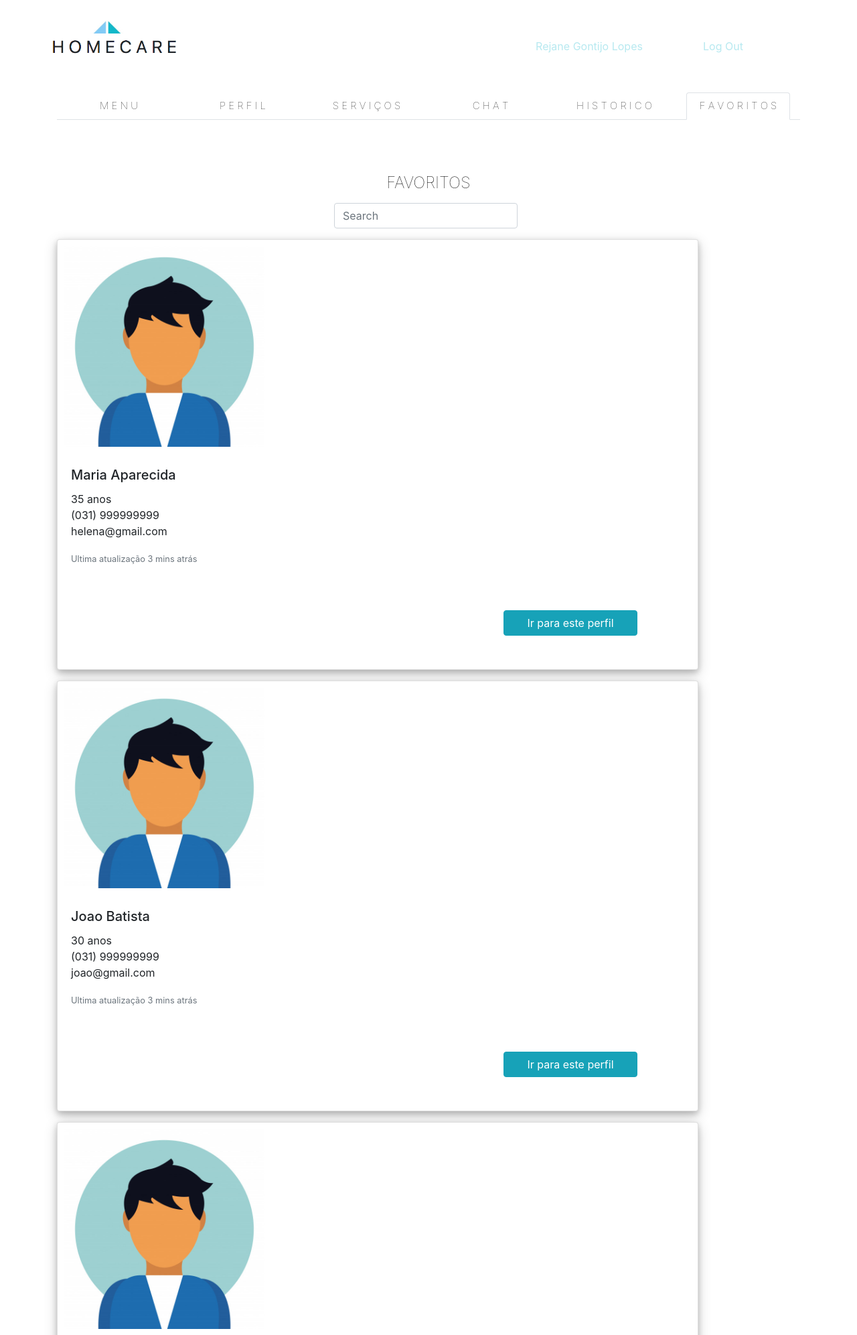
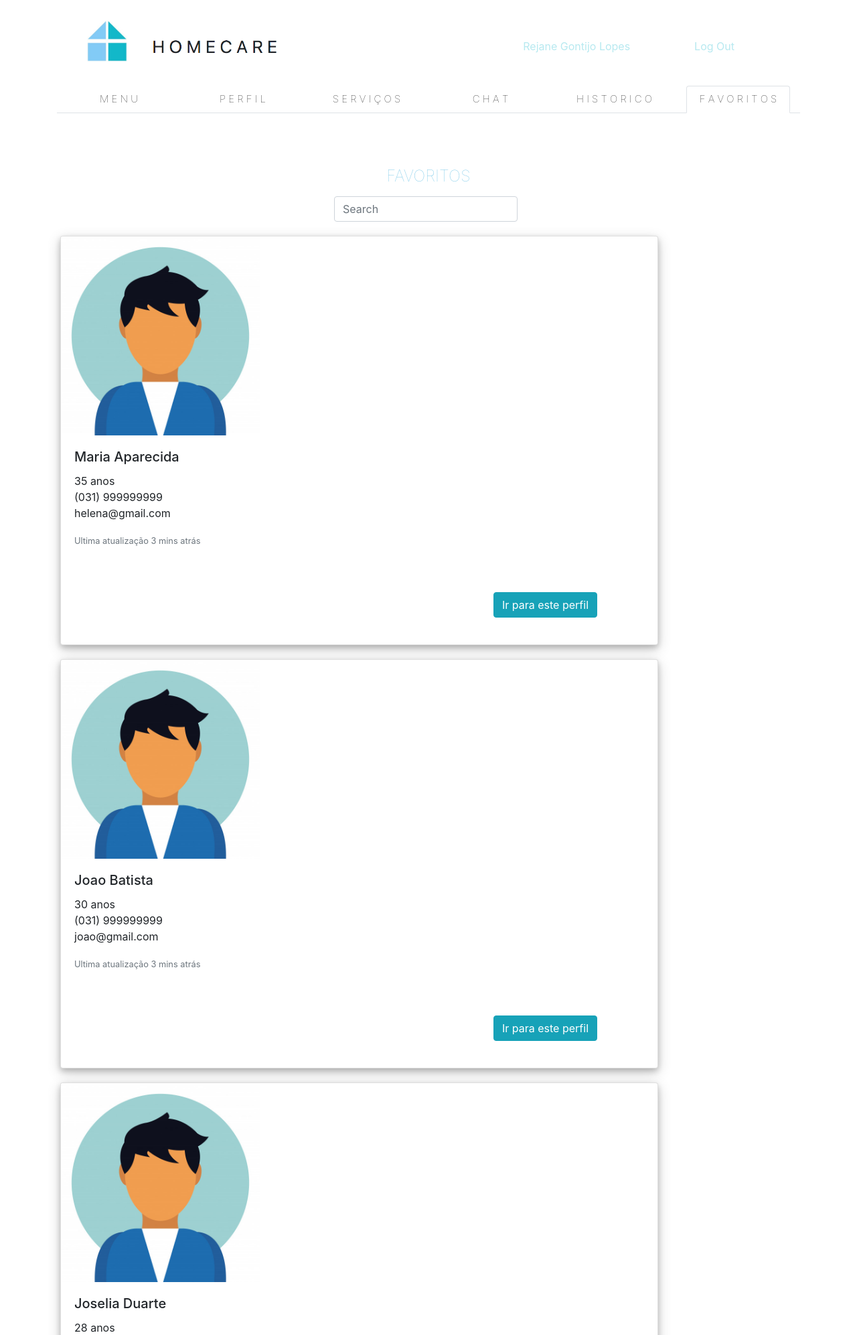
Before and after one commit to isabelaaaguilar/Home_Care, a PHP site: page /favoritos.html in a window 1280 px wide. Shown: the top 1993 px of the page at 67% size. Run offline with PHP 8.4, Linux system fonts and the light colour scheme.

Commit message:
Update favoritos.css

```diff
--- a/favoritos.css
+++ b/favoritos.css
@@ -4,19 +4,19 @@
   float: left;
   padding: 30px;
 }
-.logo_area, .btn{
+.logo_area,  .btn{
   float: right;
   margin-top: 50px;
-  margin-right: 0px;
-  margin-bottom: 50px;
-  width: 200px;
+  margin-right: 70px;
+  margin-bottom: 40px;
+  text-shadow: black;
 }
-
+#menu{
+  text-shadow: black,100px;
+}
 #logo2homecare{
   max-width: 200px;
   margin-top: 50px;
-float: left;
-margin-left: -150px;
 }
 .nav-item{
   width: 100%;
@@ -25,23 +25,28 @@ margin-left: -150px;
   font-size: 15px;
   text-align: center;
 }
-
+.formulario{
+  margin-top: 0px;
+}
 #menu_area{
 margin-bottom: 80px;
 }
 /* FIM Menu*/
-
 .favoritos{
   font-family: -apple-system, BlinkMacSystemFont, 'Segoe UI', Roboto, Oxygen, Ubuntu, Cantarell, 'Open Sans', 'Helvetica Neue', sans-serif;
   font-weight: 100;
   font-size: x-large;
-    color: black;
+  color: skyblue;
   text-align: center;
+
 }
-
+#filtro-servico{
+  align-self: center;
+  margin-bottom: 0px;
+  margin-top: 0px;
+  float: none;
+}
 .card{
   box-shadow: 0 4px 8px 0 rgba(0, 0, 0, 0.2), 0 6px 20px 0 rgba(0, 0, 0, 0.19);box-shadow: rgb(131, 131, 131);
+  margin: 5px;
 }
-.card-img{
-  padding: 10px;
-}
```
Lines whose indentation alone changed are shown as unchanged.
